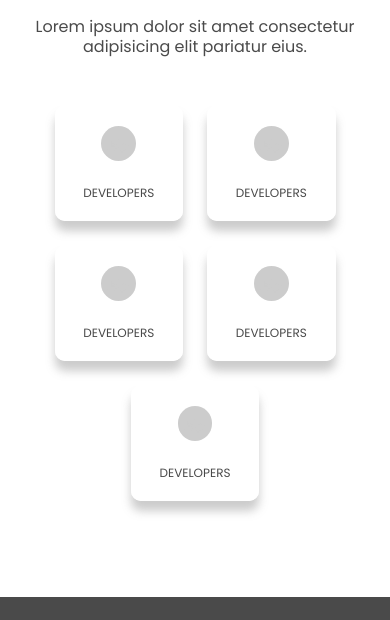
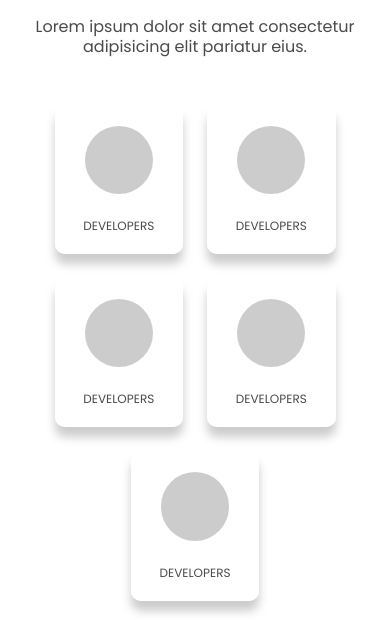
Before and after one commit to muhduzairmf/skill-bootcamp, a plain HTML site: page index.html in a window 390 px wide. Shown: the part 7907-8527 px from the top of the page. Drawn offline with nearby package versions, Linux system fonts and the light colour scheme.

Commit message:
Adjust margin

```diff
--- a/index.html
+++ b/index.html
@@ -26,6 +26,9 @@
                         </div>
                     </div>
                     <div id="navMenu" class="navbar-menu has-background-grey-dark animate__animated animate__fadeIn">
+                        <div class="navbar-start">
+                            <div class="navbar-item"></div>
+                        </div>
                         <div class="navbar-end">
                             <div class="navbar-item">
                                 <button class="button is-light is-outlined poppins" onclick="location.href='/skill-bootcamp/login/login.html'">LOGIN</button>
@@ -763,7 +766,7 @@
             <div class="columns is-mobile is-centered is-hidden-desktop">
                 <div class="column is-4-tablet is-5-mobile">
                     <div class="box objBox" data-aos="fade-down" data-aos-easing="linear" data-aos-duration="1500">
-                        <div class="columns is-centered mx-2 is-mobile">
+                        <div class="columns is-centered is-mobile">
                             <div class="column is-10-mobile is-8-tablet">
                                 <figure class="image is-1by1">
                                     <img class="is-rounded" src="src/img/128x128.png" alt="placeholder image">
@@ -779,7 +782,7 @@
                 </div>
                 <div class="column is-4-tablet is-5-mobile">
                     <div class="box objBox" data-aos="fade-down" data-aos-easing="linear" data-aos-duration="1500">
-                        <div class="columns is-centered mx-2 is-mobile">
+                        <div class="columns is-centered is-mobile">
                             <div class="column is-10-mobile is-8-tablet">
                                 <figure class="image is-1by1">
                                     <img class="is-rounded" src="src/img/128x128.png" alt="placeholder image">
@@ -797,7 +800,7 @@
             <div class="columns is-mobile is-centered is-hidden-desktop">
                 <div class="column is-4-tablet is-5-mobile">
                     <div class="box objBox" data-aos="fade-down" data-aos-easing="linear" data-aos-duration="1500">
-                        <div class="columns is-centered mx-2 is-mobile">
+                        <div class="columns is-centered is-mobile">
                             <div class="column is-10-mobile is-8-tablet">
                                 <figure class="image is-1by1">
                                     <img class="is-rounded" src="src/img/128x128.png" alt="placeholder image">
@@ -813,7 +816,7 @@
                 </div>
                 <div class="column is-4-tablet is-5-mobile">
                     <div class="box objBox" data-aos="fade-down" data-aos-easing="linear" data-aos-duration="1500">
-                        <div class="columns is-centered mx-2 is-mobile">
+                        <div class="columns is-centered is-mobile">
                             <div class="column is-10-mobile is-8-tablet">
                                 <figure class="image is-1by1">
                                     <img class="is-rounded" src="src/img/128x128.png" alt="placeholder image">
@@ -831,7 +834,7 @@
             <div class="columns is-mobile is-centered is-hidden-desktop">
                 <div class="column is-4-tablet is-5-mobile">
                     <div class="box objBox" data-aos="fade-down" data-aos-easing="linear" data-aos-duration="1500">
-                        <div class="columns is-centered mx-2 is-mobile">
+                        <div class="columns is-centered is-mobile">
                             <div class="column is-10-mobile is-8-tablet">
                                 <figure class="image is-1by1">
                                     <img class="is-rounded" src="src/img/128x128.png" alt="placeholder image">
```
